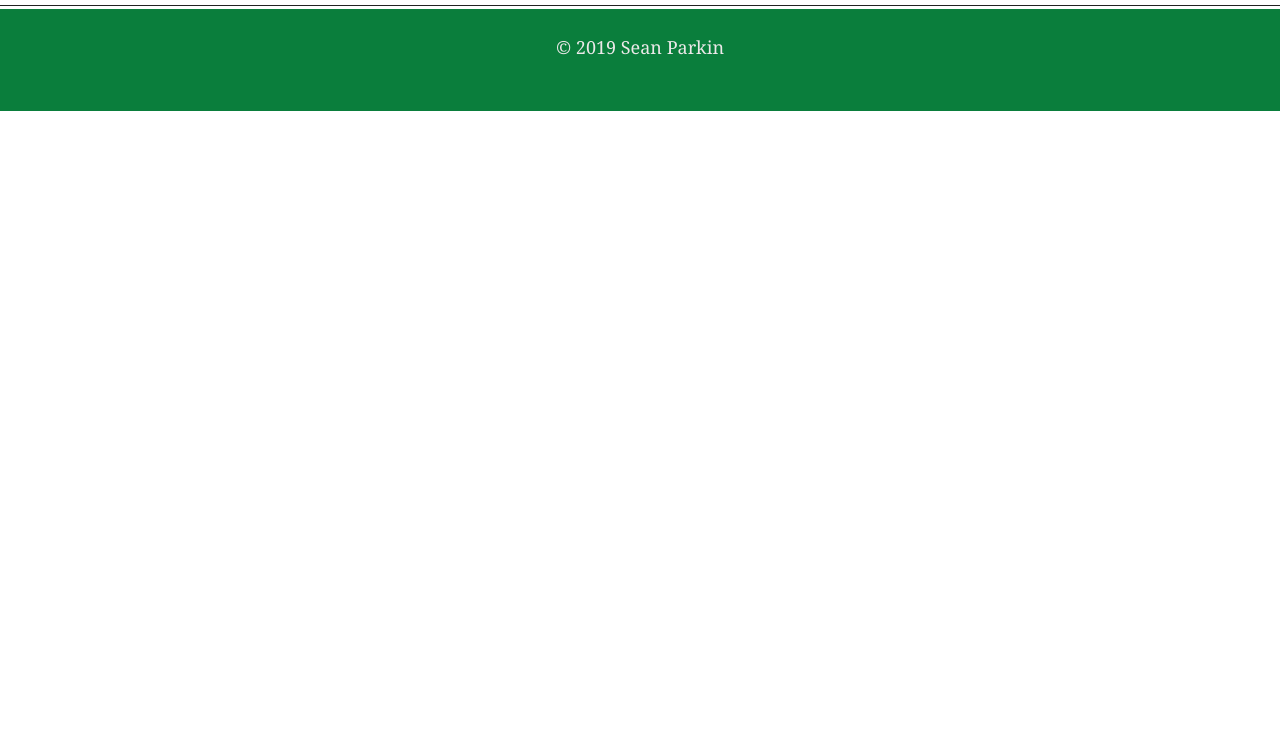
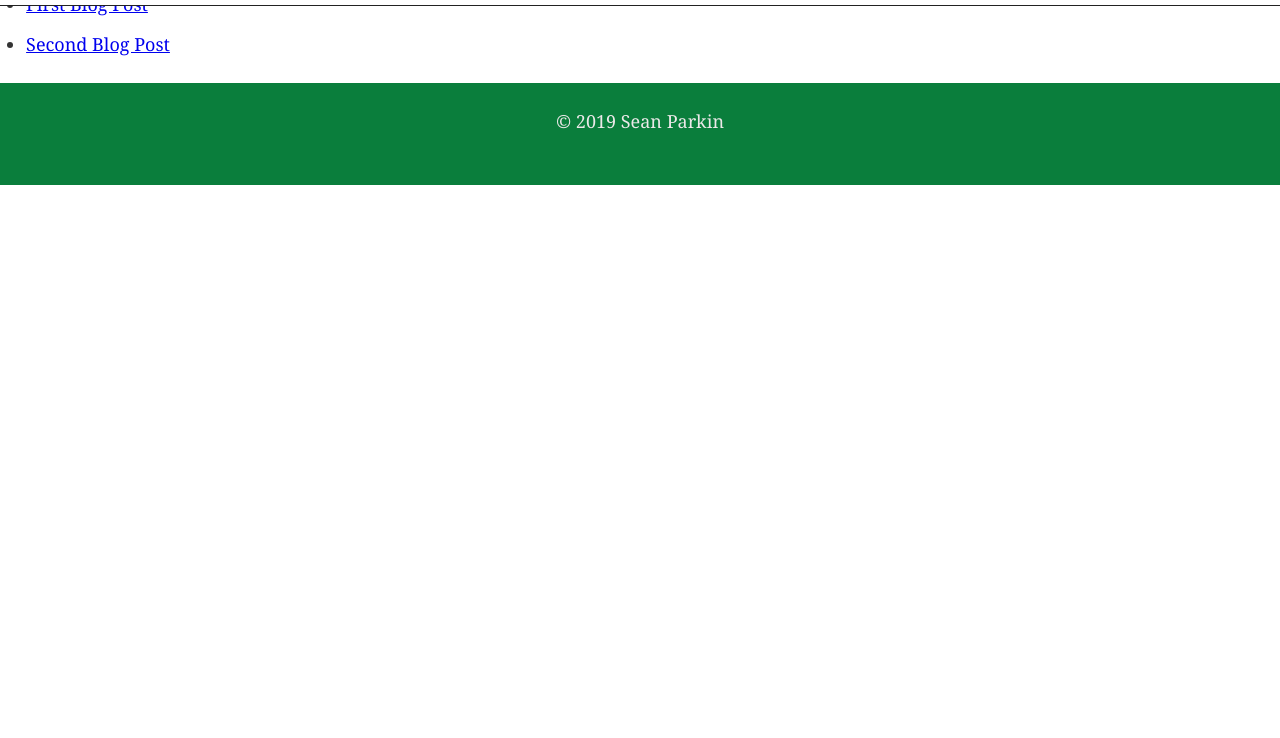
Before and after one commit to minnecoder/personal-site-gatsby, a Gatsby site: page /blog in a window 1280 px wide. Shown: the part 62-800 px from the top of the page. Built offline with nearby package versions, Linux system fonts and the light colour scheme; Gatsby itself is replaced by a stand-in of ours.

Commit message:
Created index of blogs

```diff
--- a/src/pages/blog.js
+++ b/src/pages/blog.js
@@ -2,12 +2,35 @@ import React from "react"
 
 import Layout from "../components/layout"
 import SEO from "../components/seo"
+import { graphql } from "gatsby";
 
-const BlogPage = () => (
+const BlogPage = ({data}) => (
     <Layout>
         <SEO title="Blog" keywords={[`gatsby`,`application`,`react`]}/>
-        <h1>This is the blog page!!</h1>
+        <h3>Index</h3>
+        <ul>
+        {data.allMarkdownRemark.edges.map(index => (
+            <li>
+            <a href={index.node.frontmatter.path}>{index.node.frontmatter.title}</a>
+            </li>
+        ))}
+        </ul>
     </Layout>
 )
 
+export const pageQuery= graphql`
+    query IndexQuery {
+        allMarkdownRemark(limit: 10) {
+            edges {
+              node {
+                frontmatter {
+                  path
+                  title
+                }
+              }
+            }
+        }
+    }
+`
+
 export default BlogPage
--- /dev/null
+++ b/src/posts/3-14-19/index.md
@@ -0,0 +1,5 @@
+---
+path: '/second-post'
+title: 'Second Blog Post'
+---
+This is the 2nd post that will eventually get deleted!!
```
